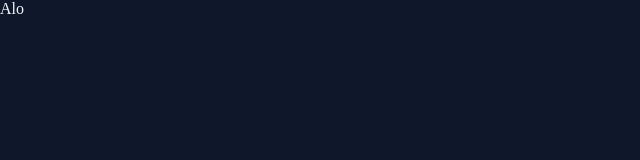
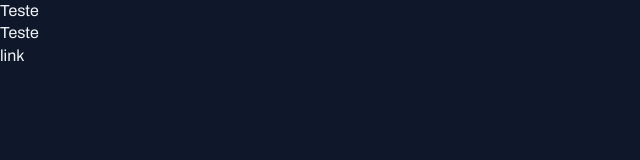
Before and after one commit to mattheusfillipe/portal-de-noticias, a plain HTML site: page index.html in a window 1280 px wide. Shown: the whole page, without its empty margins (0-640 px from the left). Drawn offline with Linux system fonts and the light colour scheme.

Commit message:
variaveis de fontes

```diff
--- a/index.html
+++ b/index.html
@@ -1,12 +1,23 @@
 <!DOCTYPE html>
 <html lang="pt-BR">
+
 <head>
+    <link rel="preconnect" href="https://fonts.googleapis.com">
+    <link rel="preconnect" href="https://fonts.gstatic.com" crossorigin>
+
     <meta charset="UTF-8">
     <meta name="viewport" content="width=device-width, initial-scale=1.0">
     <title>Portal de Notícias</title>
+
     <link rel="stylesheet" href="./styles/index.css">
+    <link href="https://fonts.googleapis.com/css2?family=Archivo:ital,wght@0,100..900;1,100..900&display=swap"
+        rel="stylesheet">
 </head>
+
 <body>
-    Alo
+    <h1>Teste</h1>
+    <h2>Teste</h2>
+    <a href="#">link</a>
 </body>
+
 </html>
--- a/styles/global.css
+++ b/styles/global.css
@@ -11,9 +11,31 @@
     --stroke-color: #1E293B;
     --text-primary: #F1F5F9;
     --text-secondary: #CBD5E1;
+
+    --font-family: 'Archivo', sans-serif;
+    --h1: 800 24px/135% var(--font-family);
+    --h2: 800 16px/140% var(--font-family);
+    --h3: 800 14px/140% var(--font-family);
+    --text-span: 600 14px/140% var(--font-family);
+    --text: 400 16px/140% var(--font-family);
+    --text-sm: 400 14px/160% var(--font-family);
 }
 
 body {
+    font: var(--text);
     color: var(--text-primary);
     background: var(--bg-color);
 }
+
+a {
+    text-decoration: none;
+    color: inherit;
+}
+
+a:hover {
+    color: var(--light-blue);
+}
+
+h1, h2, h3 {
+    font: inherit;
+}
```
